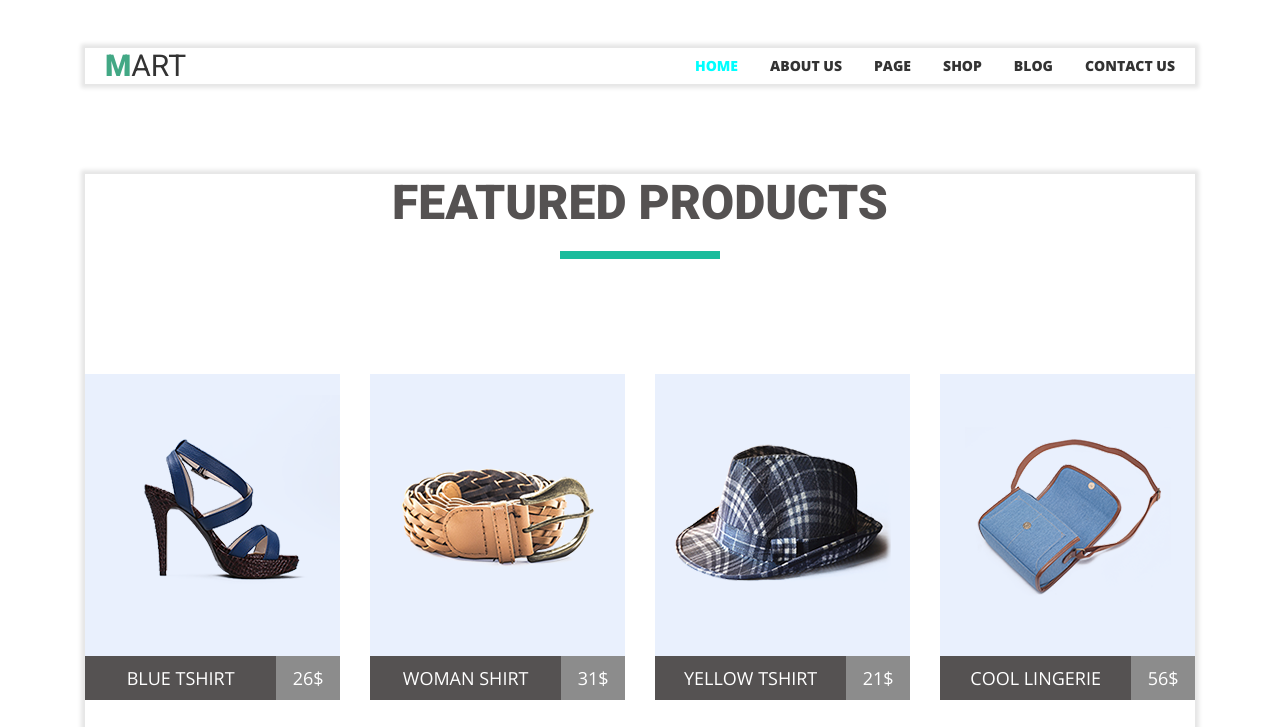
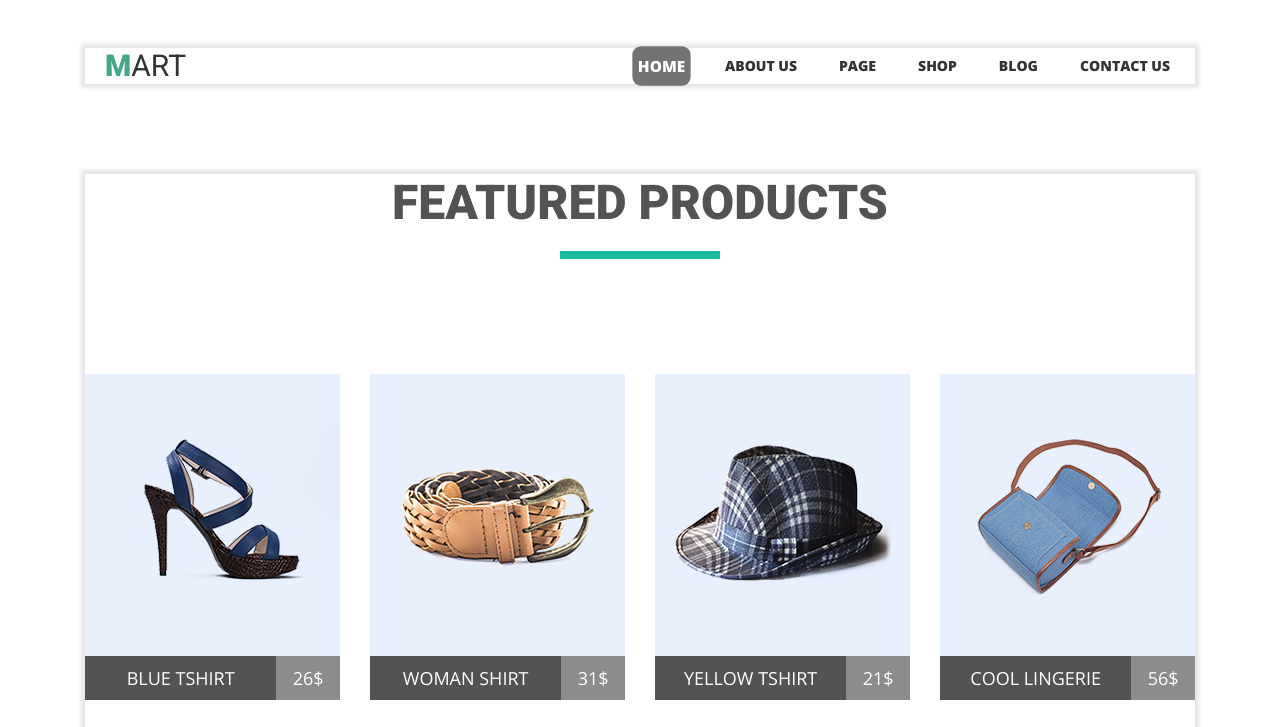
Before and after one commit to maksymmukanovskyi/goit-bootcamp-home-work, a plain HTML site: page html-css/module-05/index.html in a window 1280 px wide. In both pictures the pointer is over the item "HOME". Shown: the top 727 px of the page. Drawn offline with nearby package versions, Linux system fonts and the light colour scheme.

Commit message:
updated hover effect

```diff
--- a/html-css/module-05/css/header.css
+++ b/html-css/module-05/css/header.css
@@ -25,8 +25,17 @@
 }
 .menu-item{
 	float: left;
+	padding:0 5px;
 	margin-right: 32px;
 	line-height:36px;
+	border-radius:8px;
+	transition-duration: 1s;
+}
+.menu-item:hover{
+	transform: scale(1.1);
+	background: #737373;
+	cursor: pointer;
+
 
 
 }
@@ -41,7 +50,8 @@
 	font-weight: 800;
 	font-size: 14px;
 	color:#333;
+
 }
-.menu-link:hover{
-	color: aqua;
+.menu-item:hover .menu-link{
+	color: #fff;
 }
--- a/html-css/module-05/css/news-section.css
+++ b/html-css/module-05/css/news-section.css
@@ -65,4 +65,9 @@
     font-weight: 300;
     font-size: 16px;
 	color: #ffffff;
+	transition-duration: 1s;
 }
+.news-button:hover{
+	transform: scale(1.1);
+	background: #447fff;
+}
```
